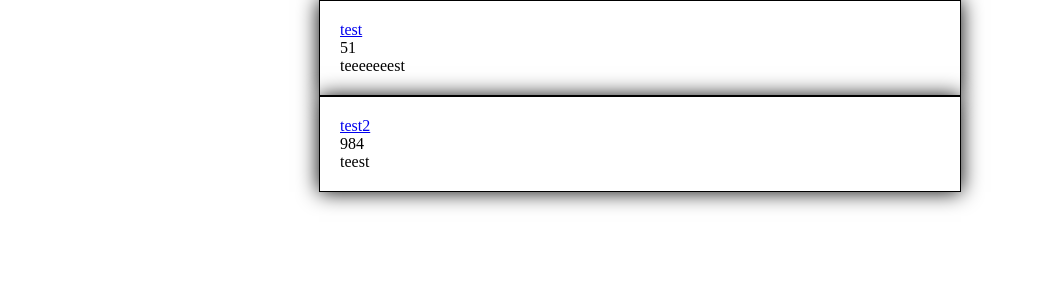
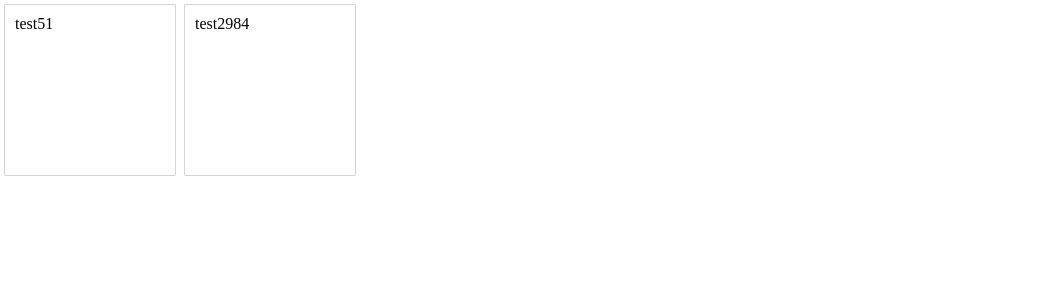
Before and after one commit to Seb-Pot-Dev/Appli, a PHP site: page / in a window 1280 px wide. Shown: the top 300 px of the page, without its empty margins (0-1037 px from the left). Run offline with PHP 8.4, Linux system fonts and the light colour scheme; data comes from the database, SQL or seed files in the repository.

Commit message:
added some css

```diff
--- a/index.php
+++ b/index.php
@@ -12,7 +12,7 @@ session_start();
     <title>Ajout produit</title>
 </head>
 <body>
-
+    <main>
     <?php
         require_once('db-functions.php');
 
@@ -26,8 +26,9 @@ session_start();
             <a href="product.php?id=<?= $product['id'] ?>"><?= $product['name']; ?></a>
             <?php // l'expression "<?=" est equivalent a <?php echo ?>
             <p><?= $product['price']; ?></p>
-            <p><?= mb_strimwidth($product['description'],0, 50+3, "...");?></p>
         </article>
         <?php
         }
         ?>
+
+    </main>
--- a/indexStyle.css
+++ b/indexStyle.css
@@ -7,12 +7,23 @@
     min-height: 100vh;
     padding-top: 20px;
   }
+
+main {
+    display: flex;
+    align-items: flex-start;
+    justify-content:start;
+    align-items: flex-start;
+}
 article {
-    border: 1px solid black;
-    max-width: 600px;
-    margin: auto;
-    /* margin-top: 100px; */
+    display: flex;
     background-color: #fff;
-    padding: 20px;
-    box-shadow: 0 0 20px rgb(0, 0, 0);
-  }
+    padding: 10px;
+    margin: 5px;
+    box-shadow: 0 0 1px rgb(0, 0, 0);
+    height: 150px;
+    width: 150px;
+}
+article a{
+    text-decoration: none;
+    color: black;
+}
```
